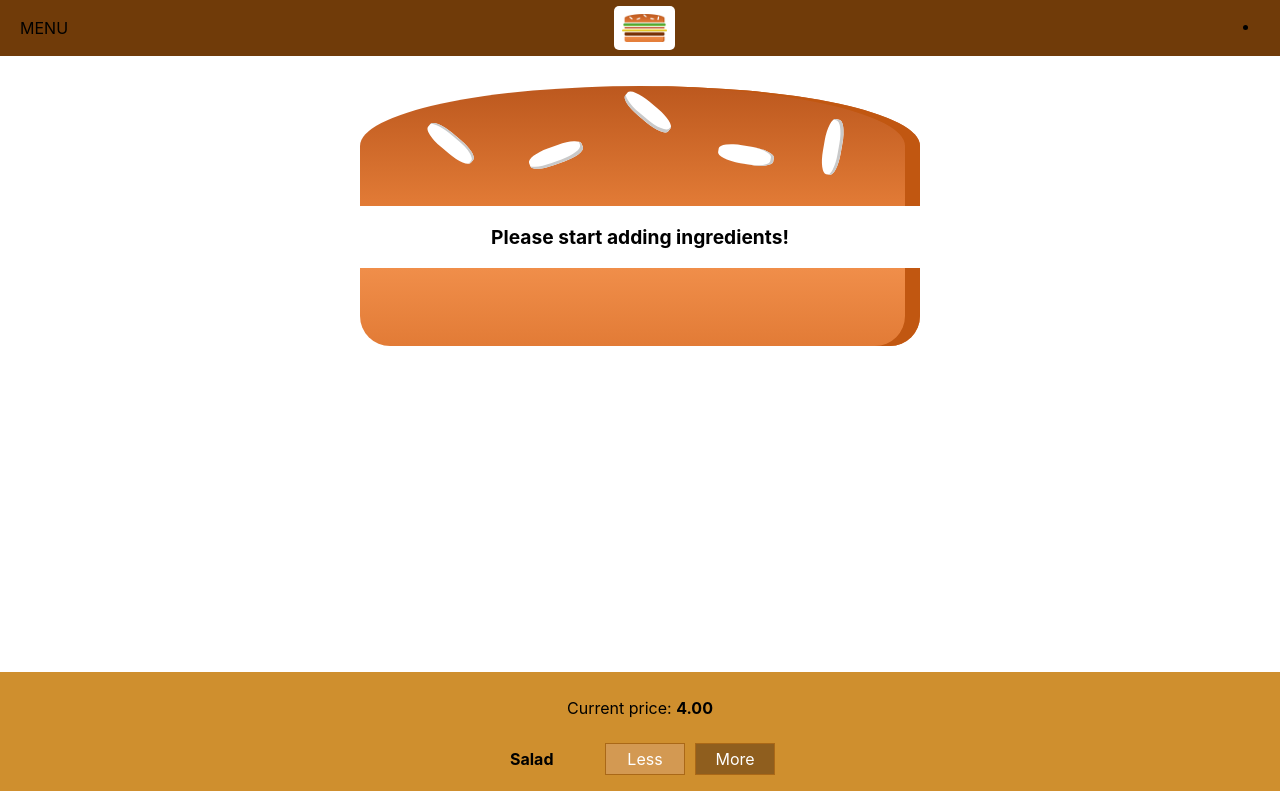
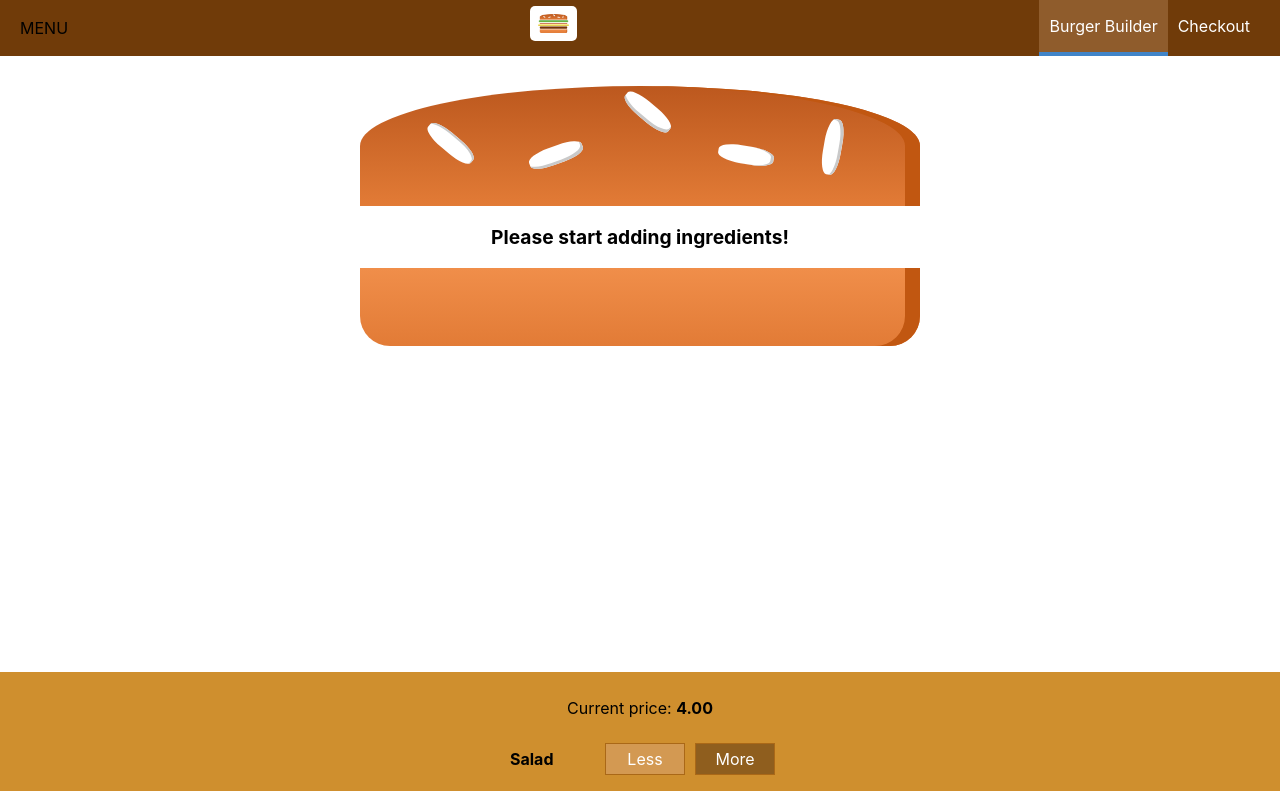
Before and after one commit to lofix/burger-builder, a React app: page / in a window 1280 px wide. Shown: the top 791 px of the page. Built offline with nearby package versions, Linux system fonts and the light colour scheme.

Commit message:
add navigation

```diff
--- a/src/components/Layout/Layout.js
+++ b/src/components/Layout/Layout.js
@@ -1,6 +1,7 @@
 import React from 'react';
 
 import Toolbar from '../Navigation/Toolbar/Toolbar';
+import SideDrawer from '../Navigation/SideDrawer/SideDrawer';
 import Auxi from '../../hoc/Auxi';
 
 import modules from './Layout.module.css';
@@ -8,6 +9,7 @@
 const Layout = (props) => [
     <Auxi>
         <Toolbar />
+        <SideDrawer />
         <main className={modules.Content}>
             {props.children}
         </main>
--- /dev/null
+++ b/src/components/Navigation/NavigationItems/NavigationItem/NavigationItem.js
@@ -0,0 +1,12 @@
+import React from 'react';
+
+import modules from './NavigationItem.module.css';
+const navigationItem = (props) => (
+    <li className={modules.NavigationItem}>
+        <a
+            href={props.link}
+            className={props.active ? modules.active : null}>{props.children}</a>
+    </li>
+)
+
+export default navigationItem;
--- /dev/null
+++ b/src/components/Navigation/NavigationItems/NavigationItem/NavigationItem.module.css
@@ -0,0 +1,45 @@
+.NavigationItem {
+    margin: 10px 0;
+    box-sizing: border-box;
+    display: block;
+    width: 100%;
+}
+
+.NavigationItem a {
+    color: #8f5c2c;
+    text-decoration: none;
+    width: 100%;
+    box-sizing: border-box;
+    display: block;
+}
+
+.NavigationItem a:hover,
+.NavigationItem a:active,
+.NavigationItem a.active {
+    color: #4084c8;
+}
+
+@media (min-width: 500px) {
+    .NavigationItem {
+        margin: 0;
+        display: flex;
+        height: 100%;
+        width: auto;
+        align-items: center;
+    }
+
+    .NavigationItem a {
+        color: #fff;
+        height: 100%;
+        padding: 16px 10px;
+        border-bottom: 4px solid transparent;
+    }
+
+    .NavigationItem a:hover,
+    .NavigationItem a:active,
+    .NavigationItem a.active {
+        background-color: #8F5C2C;
+        border-bottom: 4px solid #4084c8;
+        color: #fff;
+    }
+}
--- /dev/null
+++ b/src/components/Navigation/NavigationItems/NavigationItems.js
@@ -0,0 +1,14 @@
+import React from 'react';
+import NavigationItem from './NavigationItem/NavigationItem';
+
+import modules from './NavigationItems.module.css';
+
+const navigationItems = (props) => (
+    <ul className={modules.NavigationItems}>
+        <NavigationItem link="/" active> Burger Builder</NavigationItem>
+        <NavigationItem link="/">Checkout
+        </NavigationItem>
+    </ul>
+);
+
+export default navigationItems;
--- /dev/null
+++ b/src/components/Navigation/NavigationItems/NavigationItems.module.css
@@ -0,0 +1,15 @@
+.NavigationItems {
+    margin: 0;
+    padding: 0;
+    list-style: none;
+    display: flex;
+    flex-flow: column;
+    align-items: center;
+    height: 100%;
+}
+
+@media (min-width: 500px) {
+    .NavigationItems {
+        flex-flow: row;
+    }
+}
--- /dev/null
+++ b/src/components/Navigation/SideDrawer/SideDrawer.js
@@ -0,0 +1,18 @@
+import React from 'react';
+import Logo from '../../Logo/Logo';
+import NavigationItems from '../NavigationItems/NavigationItems';
+
+import modules from './SideDrawer.module.css';
+
+const sideDrawer = () => {
+    return (
+        <div className={modules.SideDrawer}>
+            <div className={modules.Logo}><Logo /></div>
+            <nav>
+                <NavigationItems />
+            </nav>
+        </div>
+    );
+};
+
+export default sideDrawer;
--- /dev/null
+++ b/src/components/Navigation/SideDrawer/SideDrawer.module.css
@@ -0,0 +1,32 @@
+.SideDrawer {
+    position: fixed;
+    left: 0;
+    top:0;
+    z-index: 200;
+    width: 200px;
+    max-width: 70%;
+    height: 100%;
+    background-color: #fff;
+    padding: 32px 16px;
+    box-sizing: border-box;
+    transition: transform 0.3s ease-out;
+}
+
+.Logo {
+    height: 11%;
+    margin-bottom: 32px;
+}
+
+@media (min-width: 500px) {
+    .SideDrawer {
+        display: none;
+    }
+}
+
+.Open {
+    transform: translateX(0)
+}
+
+.Close {
+    transform: translateX(-100%)
+}
--- a/src/components/Navigation/Toolbar/Toolbar.js
+++ b/src/components/Navigation/Toolbar/Toolbar.js
@@ -1,16 +1,15 @@
 import React from 'react';
 
 import Logo from '../../Logo/Logo';
+import NavigationItems from '../NavigationItems/NavigationItems';
 
 import modules from './Toolbar.module.css';
 const toolbar = (props) => (
     <header className={modules.Toolbar}>
         <div>MENU</div>
-        <Logo />
-        <nav>
-            <ul>
-                <li></li>
-            </ul>
+        <div className={modules.Logo}><Logo /></div>
+        <nav className={modules.DesktopOnly}>
+            <NavigationItems />
         </nav>
     </header>
 );
--- a/src/components/Navigation/Toolbar/Toolbar.module.css
+++ b/src/components/Navigation/Toolbar/Toolbar.module.css
@@ -16,3 +16,13 @@
 .Toolbar nav {
     height: 100%;
 }
+
+.Logo {
+    height: 80%;
+}
+
+@media (max-width: 499px) {
+    .DesktopOnly {
+        display: none;
+    }
+}
```
